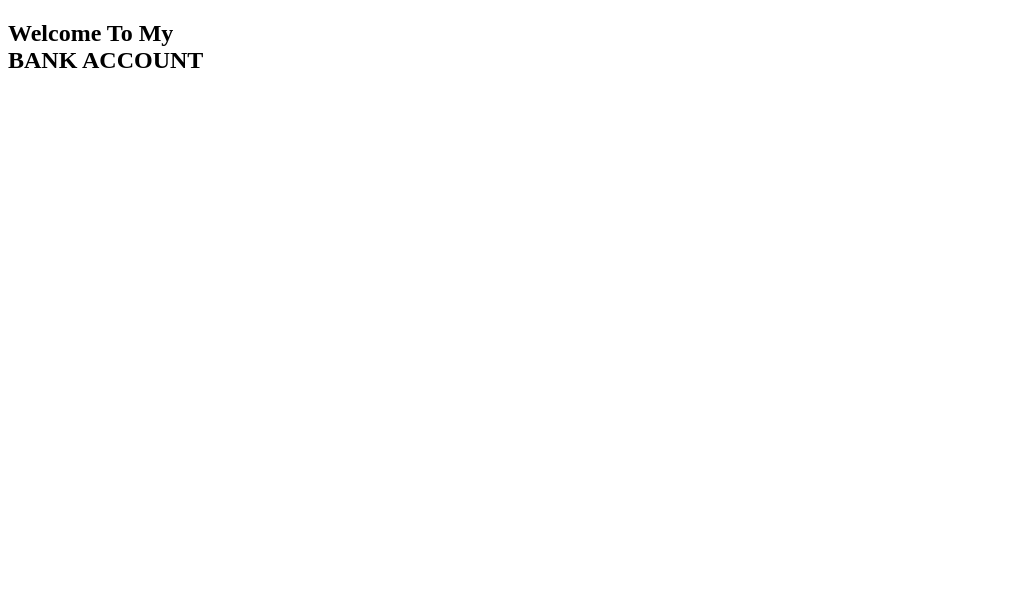
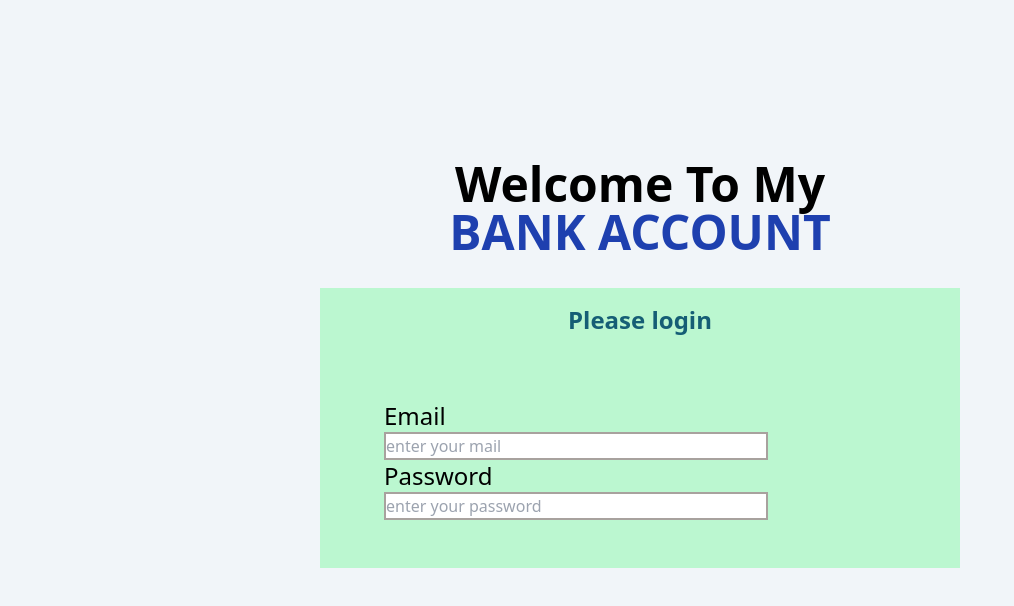
Before and after one commit to Sumaiyash/My-Bank-Account, a plain HTML site: page index.html in a window 1280 px wide. Shown: the whole page, without its empty margins (0-1014 px from the left). Drawn offline with nearby package versions, Linux system fonts and the light colour scheme.

Commit message:
html design

```diff
--- /dev/null
+++ b/bank-account.html
@@ -0,0 +1,39 @@
+<!DOCTYPE html>
+<html lang="en">
+
+<head>
+    <meta charset="UTF-8">
+    <meta http-equiv="X-UA-Compatible" content="IE=edge">
+    <meta name="viewport" content="width=device-width, initial-scale=1.0">
+    <title>My Account</title>
+    <script src="https://cdn.tailwindcss.com"></script>
+</head>
+
+<body>
+    <header>
+        <h3 class="font-bold text-5xl text-center mt-20 text-blue-800">Banking Site</h3>
+    </header>
+    <section class=" h-3/4 w-3/4 mx-auto mt-8">
+        <div class="grid grid-cols-2 gap-4">
+            <div class=" bg-orange-100 p-4 ">
+                <h4> Input Field</h4>
+                <div class="grid grid-rows-2 gx-4">
+                    <div class="bg-slate-100   mx-auto mt-8">
+                        <h5>Deposite Input field</h5>
+                    </div>
+                    <div class="bg-red-200   mx-auto mt-8">
+                        <h5>Withdraw Input field</h5>
+                    </div>
+                </div>
+
+            </div>
+            <div class="bg-green-100 p-4">
+                Output Field</div>
+
+        </div>
+
+
+    </section>
+</body>
+
+</html>
--- a/index.html
+++ b/index.html
@@ -6,10 +6,30 @@
     <meta http-equiv="X-UA-Compatible" content="IE=edge">
     <meta name="viewport" content="width=device-width, initial-scale=1.0">
     <title>Bank Account</title>
+    <script src="https://cdn.tailwindcss.com"></script>
 </head>
 
-<body>
-    <h2>Welcome To My <br> BANK ACCOUNT</h2>
+<body class="bg-slate-100">
+    <header>
+        <h2 class="font-bold text-5xl text-center mt-40">Welcome To My <br>
+            <span class="text-blue-800 mt-8">BANK ACCOUNT</span>
+        </h2>
+    </header>
+    <main>
+        <section class=" h-2/4 w-2/4 bg-green-200 mx-auto mt-8">
+            <h3 class="font-bold text-2xl text-center text-cyan-800 py-4">Please login</h3>
+            <div class="px-16 py-12 ">
+                <form action="">
+                    <label class="font-normal text-2xl" for="email"> Email</label><br>
+                    <input class="w-3/4 border-2 border-stone-400" type="mail" placeholder="enter your mail"> <br>
+                    <label class="font-normal text-2xl" for="password"> Password</label><br>
+                    <input class="w-3/4 border-2 border-stone-400" type="mail" placeholder="enter your password">
+                </form>
+            </div>
+
+        </section>
+    </main>
+
 </body>
 
 </html>
```
